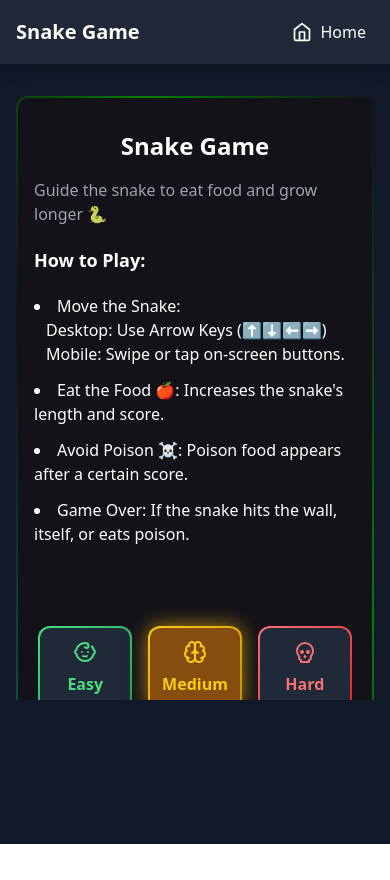
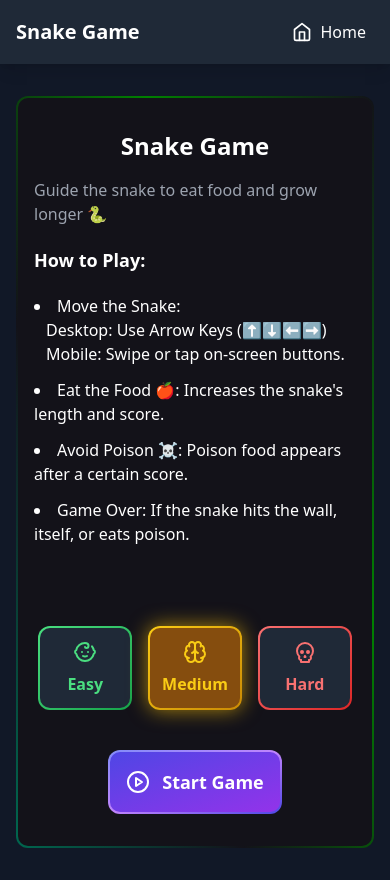
Before and after one commit to SomeiLam/javascript-game-collection, a React (Vite) app: page /snake in a window 390 px wide. Before the commit the page ends 844 px from the top, so only its background shows below. Built offline with nearby package versions, Linux system fonts and the light colour scheme.

Commit message:
Hide buttons in mobile screen

```diff
--- a/src/components/GameLayout.tsx
+++ b/src/components/GameLayout.tsx
@@ -6,20 +6,18 @@ interface GameLayoutProps {
   children: React.ReactNode
   title: string
   gameFinished?: boolean
-  fullViewHeight?: boolean
 }
 
 const GameLayout: React.FC<GameLayoutProps> = ({
   children,
   title,
   gameFinished,
-  fullViewHeight,
 }) => {
   const navigate = useNavigate()
 
   return (
     <div
-      className={`${fullViewHeight ? 'h-[700px] overflow-hidden sm:min-h-screen' : 'min-h-screen'} bg-gray-900 text-white ${gameFinished ? 'pyro' : ''}`}
+      className={`min-h-screen bg-gray-900 text-white ${gameFinished ? 'pyro' : ''}`}
     >
       <div className="before" />
       <div className="after" />
--- a/src/pages/SnakeGame.tsx
+++ b/src/pages/SnakeGame.tsx
@@ -3,7 +3,7 @@ import GameLayout from '../components/GameLayout'
 import StartGame from '../components/SnakeGame/StartGame'
 import { Difficulty } from '../type'
 import GameBoard from '../components/SnakeGame/GameBoard'
-import { ArrowDown, ArrowLeft, ArrowRight, ArrowUp } from 'lucide-react'
+// import { ArrowDown, ArrowLeft, ArrowRight, ArrowUp } from 'lucide-react'
 import StartButton from '../components/StartButton'
 
 const useScreenSize = () => {
@@ -263,7 +263,7 @@ function SnakeGame() {
   }, [difficulty])
 
   return (
-    <GameLayout title="Snake Game" fullViewHeight>
+    <GameLayout title="Snake Game">
       <div className="max-w-4xl mx-auto">
         <div
           className={`bg-gray-800 rounded-lg py-4 sm:p-8 ${!gameStarted ? 'border-effect green-emerald' : ''}`}
@@ -283,7 +283,7 @@ function SnakeGame() {
                 </h5>
               </div>
 
-              <div className="relative">
+              <div className="relative h-3/4 sm:h-full">
                 <GameBoard
                   boardSize={boardSize}
                   snake={snake}
@@ -307,9 +307,8 @@ function SnakeGame() {
                   </div>
                 )}
               </div>
-
               {/* Direction Buttons */}
-              <div className="flex flex-col sm:hidden items-center gap-2">
+              {/* <div className="flex flex-col sm:hidden items-center gap-2">
                 <button
                   onClick={() => (directionRef.current = { x: 0, y: -1 })}
                   className="w-16 h-16 bg-indigo-600 hover:bg-indigo-700 active:scale-95 rounded-xl flex items-center justify-center text-white shadow-lg transition-all duration-150 hover:shadow-indigo-500/25"
@@ -336,7 +335,7 @@ function SnakeGame() {
                     <ArrowRight className="w-8 h-8" />
                   </button>
                 </div>
-              </div>
+              </div> */}
             </div>
           )}
         </div>
```
